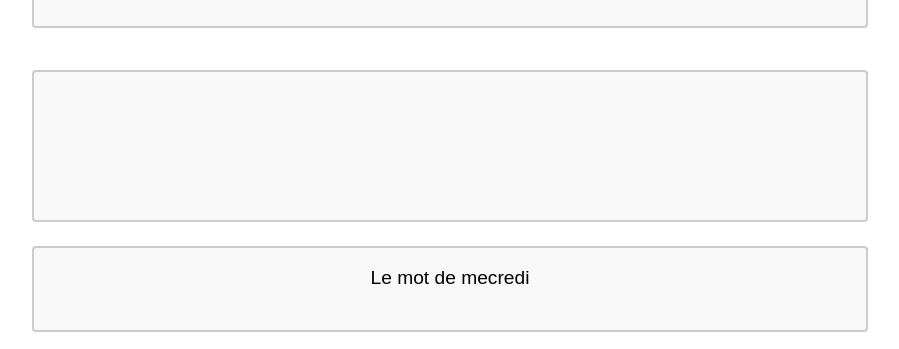
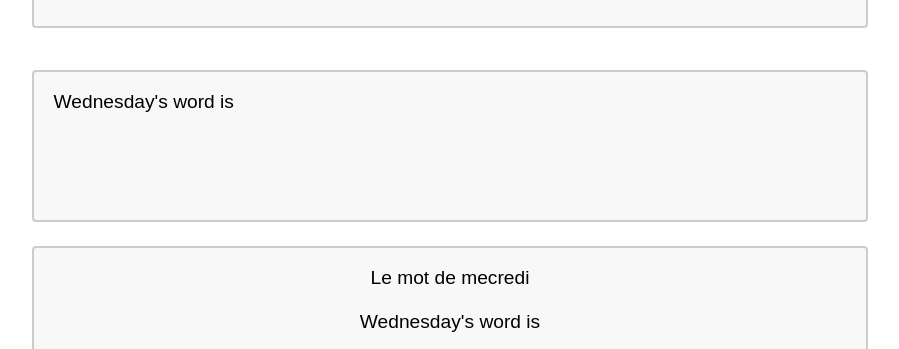
Before and after one commit to g4ry5haw/buffer-post-generator, a React (Create React App) app: page / in a window 1280 px wide. Shown: the part 832-1181 px from the top of the page, without its empty margins (190-1089 px from the left). Built offline with nearby package versions, Linux system fonts and the light colour scheme.

Commit message:
combined textbox for French and English

```diff
--- a/src/components/TextCombined.jsx
+++ b/src/components/TextCombined.jsx
@@ -4,7 +4,7 @@ import TextFrench from "./TextFrench";
 
 const TextCombined = () => {
   const [french, setFrench] = useState("Le mot de mecredi ");
-  const [english, setEnglish] = useState("");
+  const [english, setEnglish] = useState("Wednesday's word is ");
 
   return (
     <div>
```
